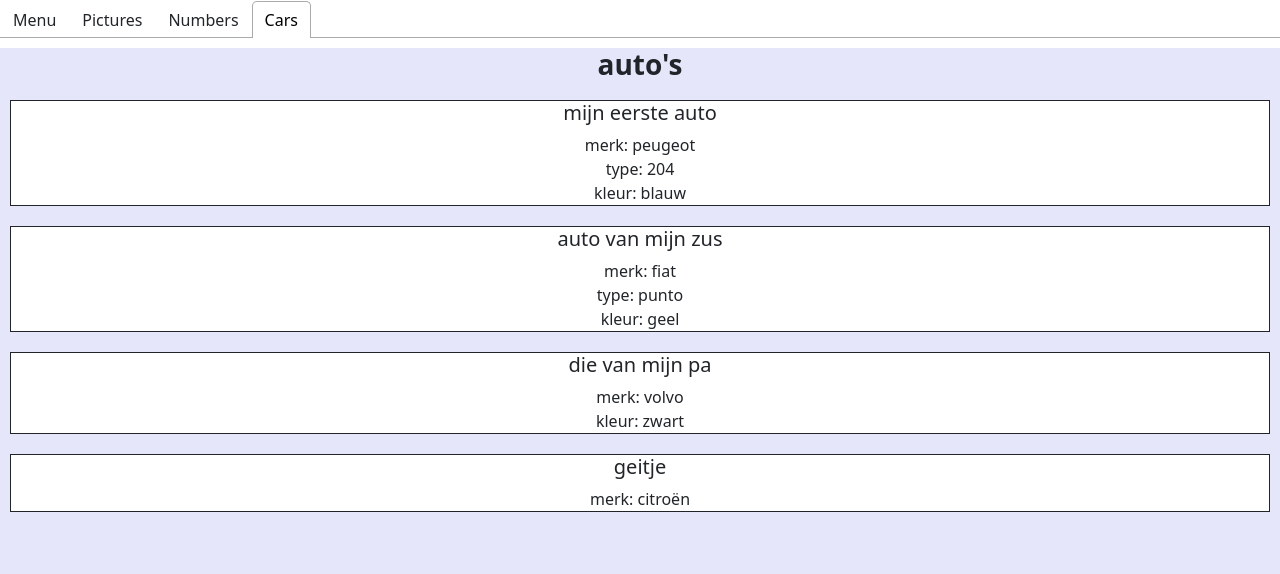
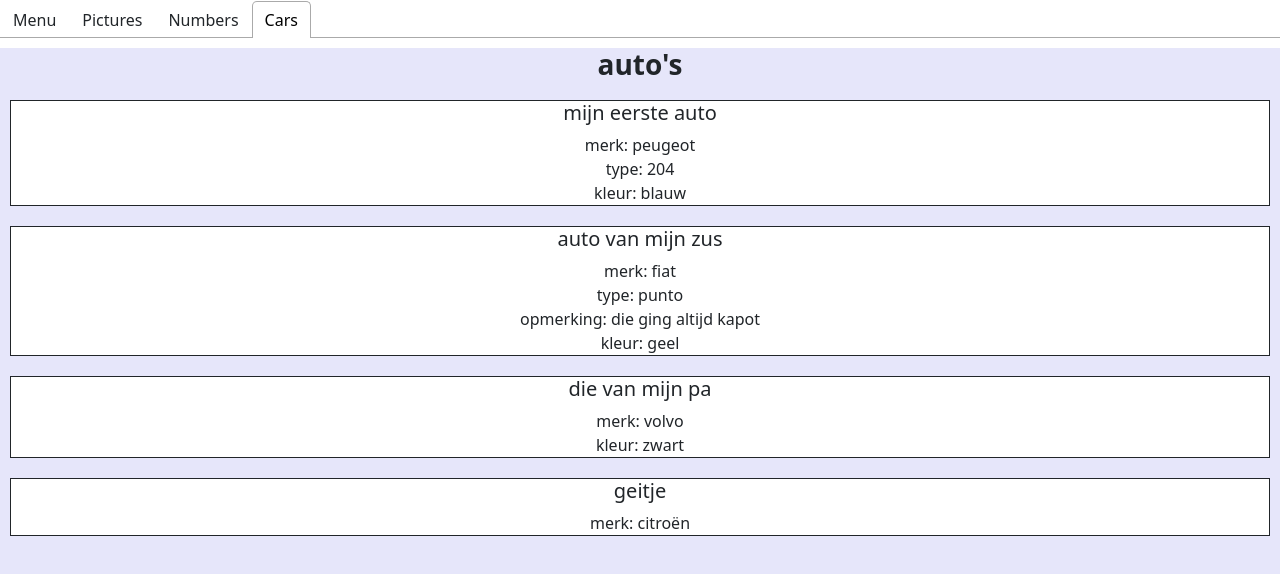
Before and after one commit to SeppeTeugels/dynamic_oefeningen, a React (Create React App) app: page / in a window 1280 px wide. Both pictures are taken after a click on the tab "Cars". Shown: the top 574 px of the page. Built offline with nearby package versions, Linux system fonts and the light colour scheme.

Commit message:
bundle 3 3.4

```diff
--- a/src/components/Cars.js
+++ b/src/components/Cars.js
@@ -1,3 +1,5 @@
+import {COLOR_DATA} from "../data/data";
+
 export function Cars(props){
     const {cars} = props;
     const {title} = props;
@@ -9,12 +11,19 @@ export function Cars(props){
         <div style={{display:"flex", height:"100px", width:"100%" , flexWrap:"wrap", alignItems:"center" ,marginBottom:"150px"}}>
             {cars.map(c =>
                 <div key={c.id} style={{border:"solid 1px",  backgroundColor:"#ffffff", width:" 100%", margin:"10px", textAlign:"center"}} >
-                <h5>{c.name? c.name : ""}</h5>
-                <div>{c.brand? `merk: ${c.brand}` : ""}</div>
-                <div>{c.type? `type: ${c.type}` : ""}</div>
-                <div>{c.color? `kleur: ${c.color}` : ""}</div>
-            </div>)}
+                    <h5>{c.name? c.name : ""}</h5>
+                    <div>{c.brand? `merk: ${c.brand}` : ""}</div>
+                    <div>{c.type? `type: ${c.type}` : ""}</div>
+                    <div>{c.note? `opmerking: ${c.note}` : ""}</div>
+                    <div> {c.color? <div> kleur: {c.color} </div> : ""} </div>
+                </div>)}
         </div>
     </>
-
 }
+//
+// export function Translate(props) {
+//     const {colors} = props
+//     const {color} = props
+//     const EL = document.getElementsByClassName("background-color")
+//     EL.style.backgroundColor=`${ color? colors.find(color).map.english: "" }`;
+// }
--- a/src/data/data.js
+++ b/src/data/data.js
@@ -23,6 +23,7 @@ export const CAR_DATA = [
         brand: "fiat",
         type: "punto",
         color: "geel",
+        note: "die ging altijd kapot"
     },
     {
         id: 3,
@@ -36,3 +37,13 @@ export const CAR_DATA = [
         brand: "citroën",
     },
 ];
+
+export  const COLOR_DATA= [
+    {dutch: "blauw",english:"blue"},
+    {dutch: "geel",english:"yellow"},
+    {dutch: "rood",english:"red"},
+    {dutch: "zwart",english:"black"},
+    {dutch: "wit",english:"white"},
+    {dutch: "grijs",english:"grey"},
+    {dutch: "groen",english:"green"}
+];
```
